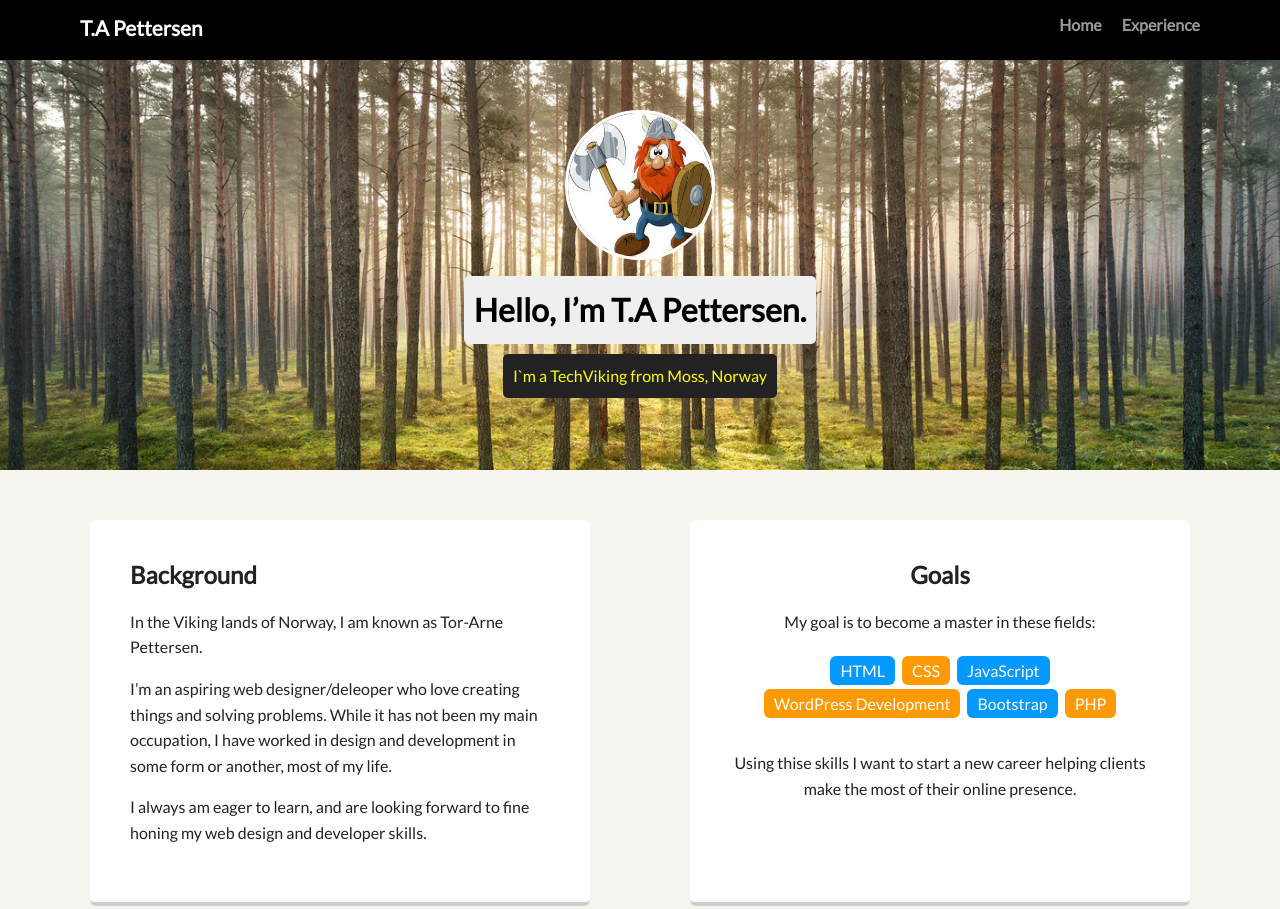
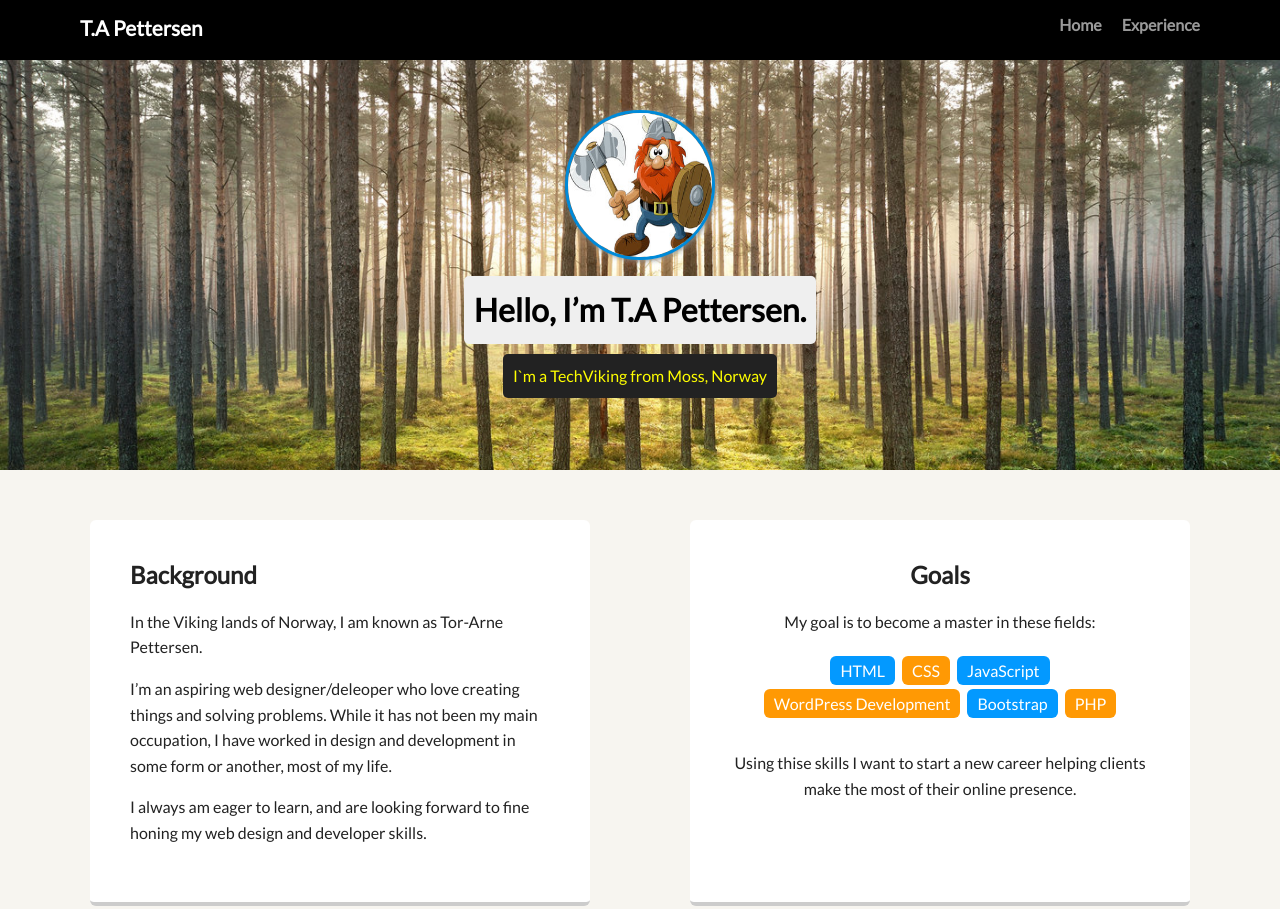
Before and after one commit to tapettersen/Personal-Profile-Page, a plain HTML site: page index.html in a window 1280 px wide. Shown: the top 909 px of the page. Drawn offline with Linux system fonts and the light colour scheme.

Commit message:
Color and shadow added to profile image

```diff
--- a/css/experience-styles.css
+++ b/css/experience-styles.css
@@ -82,7 +82,7 @@ header .profile-image {
     width: 150px;
     height: 150px;
     border-radius: 50%;
-    border: 3px solid white;
+    border: 3px solid #008AD9;
     transition: all .5s;
 }
 
--- a/css/styles.css
+++ b/css/styles.css
@@ -82,7 +82,8 @@ header .profile-image {
     width: 150px;
     height: 150px;
     border-radius: 50%;
-    border: 3px solid white;
+    border: 3px solid #008AD9;
+    box-shadow: 1px 1px 5px #888888;
     transition: all .5s;
 }
 
```
